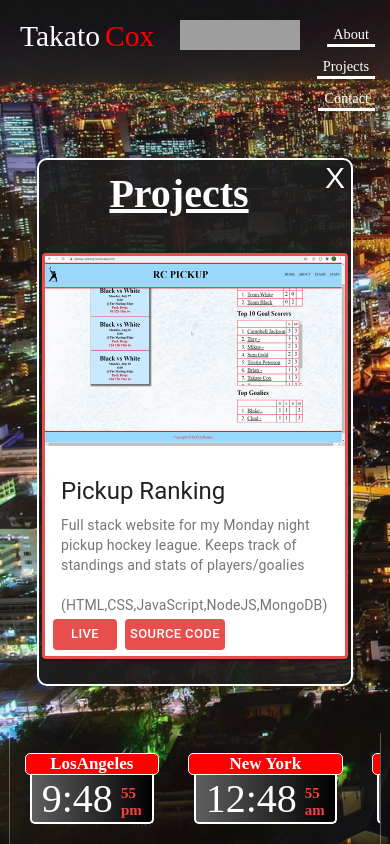
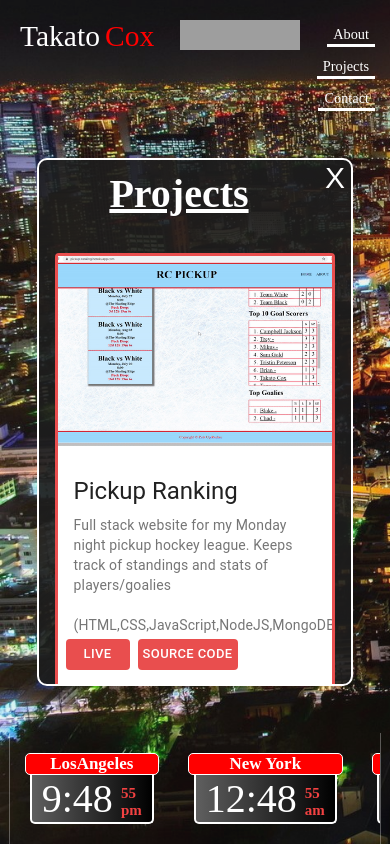
Before and after one commit to TakatoCox/PersonalProfile, a React (Create React App) app: page /projects in a window 390 px wide. Built offline with nearby package versions, Linux system fonts and the light colour scheme; grey boxes are pictures that could not be loaded.

Commit message:
mobile bug

```diff
--- a/src/Projects/projects.css
+++ b/src/Projects/projects.css
@@ -64,10 +64,26 @@
     top:-10px;
 }
 @media (max-width:400px){
-    .sortingGif{
+    .projectsBackground{
+        flex-direction: column;
+        justify-content: center;
+        align-items: center;
+    }
+    .projectsContainer{
+        width: 90%;
+        justify-content: center;
+    }
+    .project{
+        height: 440px;
+    }
+    .gif{
         right: 20px;
+        width:120%;
     }
     .recipeGif{
         right: 100px;
     }
+    p{
+        font-size: 10px;
+    }
 }
--- a/src/Projects/projects.js
+++ b/src/Projects/projects.js
@@ -61,7 +61,7 @@ const Projects = () => {
                     </Typography>
                     <Typography variant="body2" color="textSecondary" component="p">
                         Observe the visual representation of various sorting algorithms.
-                        Choose an array size and a sorting algorithm, then watch the list get sorted.<br/>
+                        User chooses an array size and a sorting algorithm<br/><br/>
                         (HTML,CSS,JavaScript)
                     </Typography>
                     </CardContent>
```
